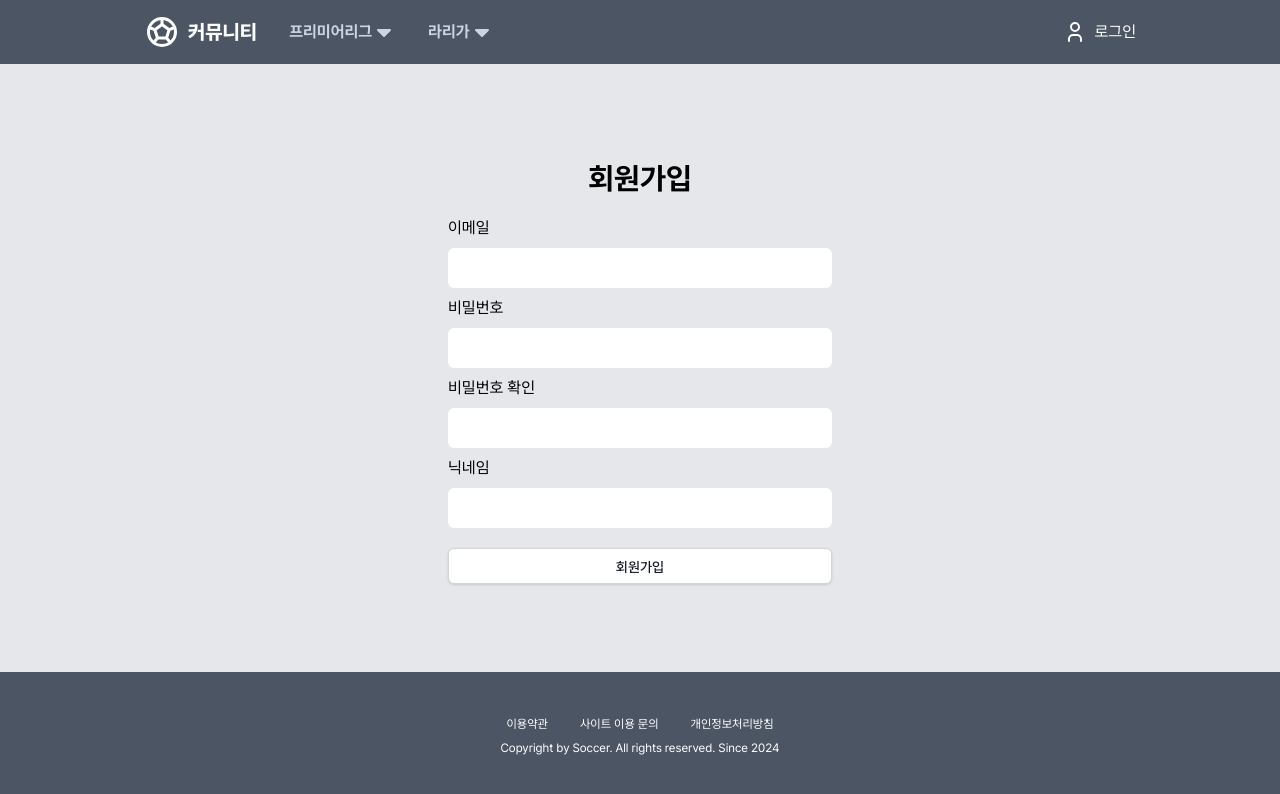
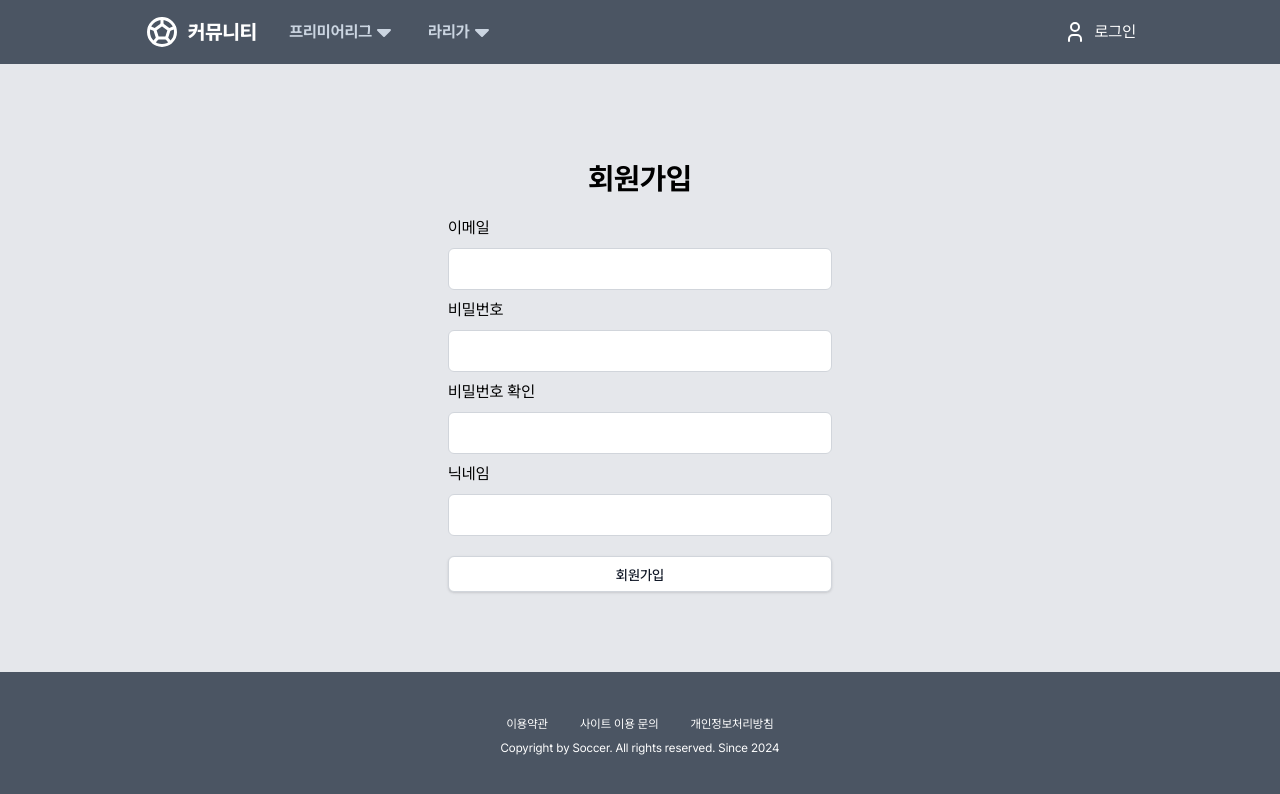
Before and after one commit to soccer-community-P-C/soccer-community-frontend, a Next.js app: page /signup in a window 1280 px wide. Shown: the top 794 px of the page. Built offline with nearby package versions, Linux system fonts and the light colour scheme; no server answers.

Commit message:
Feat: Input에 border 추가

```diff
--- a/src/components/common/input.tsx
+++ b/src/components/common/input.tsx
@@ -11,7 +11,7 @@ const Input = React.forwardRef<HTMLInputElement, InputProps>(function Input(
     <input
       className={twMerge(
         `
-        w-full rounded-md px-3 py-2
+        w-full rounded-md border border-gray-300 px-3 py-2
         focus-visible:outline-none focus-visible:ring-2
         focus-visible:ring-black focus-visible:ring-offset-2
         disabled:cursor-not-allowed disabled:opacity-50
```
